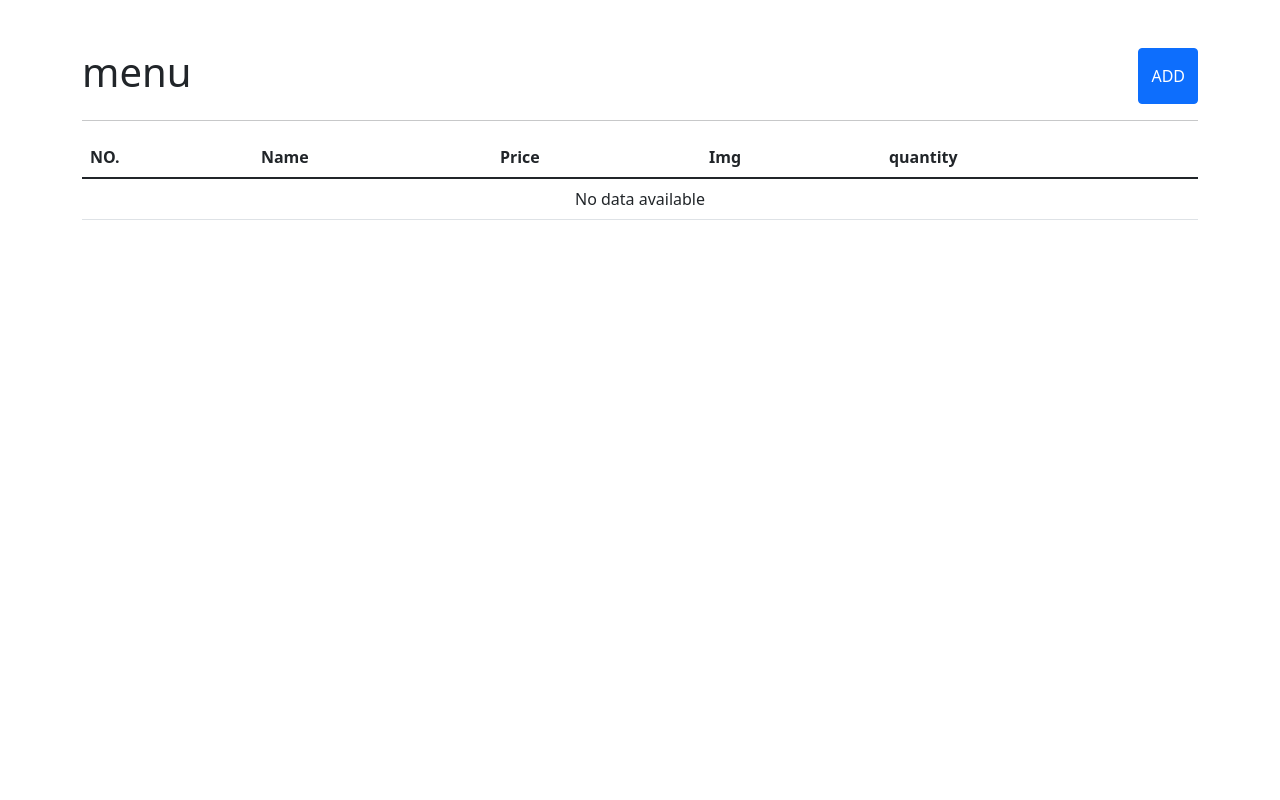
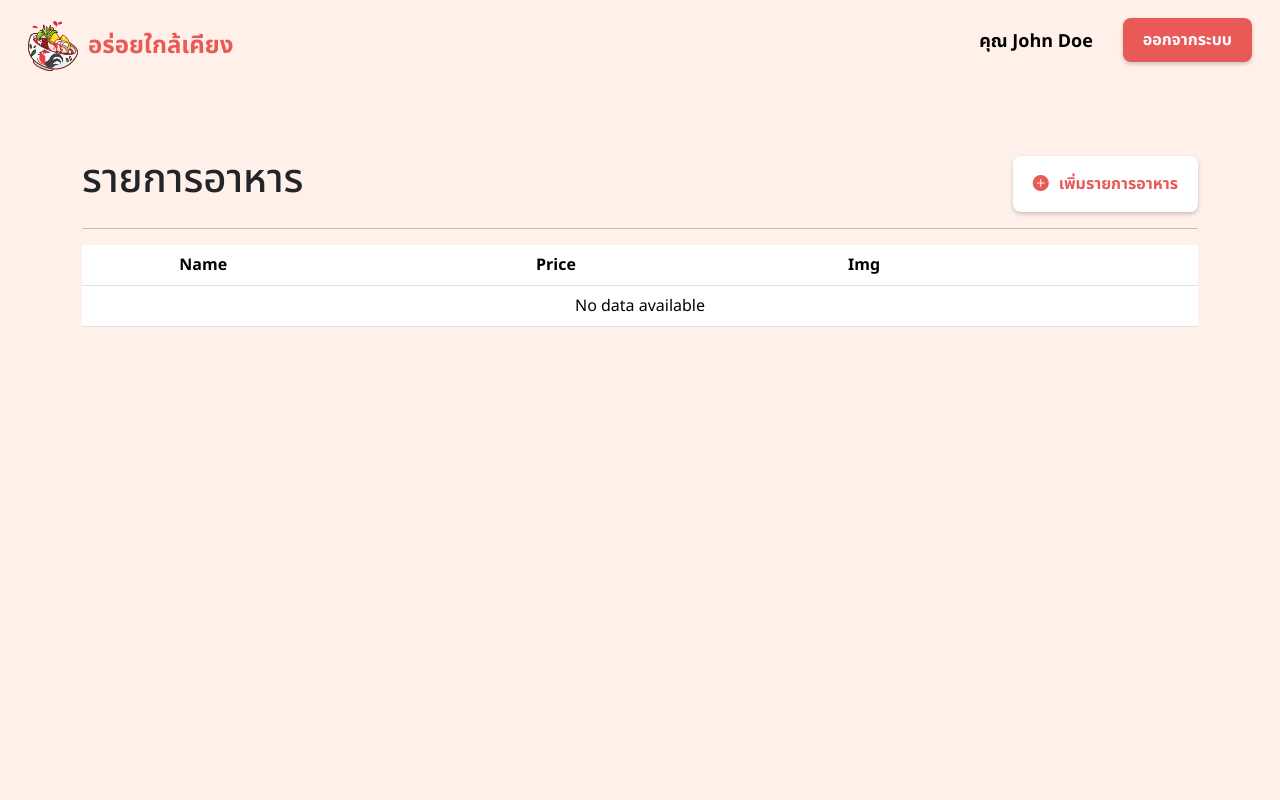
Before and after one commit to Phirakan/Food_Restaurant, a PHP site: page /Page/menu.php in a window 1280 px wide. Run offline with PHP 8.4, Linux system fonts and the light colour scheme; data that the repository does not hold is empty.

Commit message:
Refactor

```diff
--- a/Page/menu.php
+++ b/Page/menu.php
@@ -12,33 +12,69 @@
         $_SESSION['success'] = "Data has been deleted succesfully";
         header("refresh:1; url=menu.php");
     }
-
 }
 
 ?>
 
 <!DOCTYPE html>
 <html lang="en">
+
 <head>
     <meta charset="UTF-8">
     <meta name="viewport" content="width=device-width, initial-scale=1.0">
-  <title>menu</title>
+    <title>รายการอาหาร</title>
 
-  <link href="https://cdn.jsdelivr.net/npm/bootstrap@5.1.3/dist/css/bootstrap.min.css" rel="stylesheet" integrity="sha384-1BmE4kWBq78iYhFldvKuhfTAU6auU8tT94WrHftjDbrCEXSU1oBoqyl2QvZ6jIW3" crossorigin="anonymous">
+    <!-- Bootstrap -->
+    <link href="https://cdn.jsdelivr.net/npm/bootstrap@5.3.1/dist/css/bootstrap.min.css" rel="stylesheet" integrity="sha384-4bw+/aepP/YC94hEpVNVgiZdgIC5+VKNBQNGCHeKRQN+PtmoHDEXuppvnDJzQIu9" crossorigin="anonymous" />
+    <!-- CSS -->
+    <link rel="stylesheet" href="../css/index.css" />
+    <link rel="stylesheet" href="../css/menu.css" />
+    <link rel="stylesheet" href="https://cdn.jsdelivr.net/npm/bootstrap-icons@1.10.5/font/bootstrap-icons.css" />
 </head>
+
 <body>
+    <!-- Navbar -->
+    <nav class="navbar navbar-expand-md navbarcustom">
+        <div class="container-fluid">
+            <a class="navbar-brand" href="../index.php">
+                <img src="../assets/logo.png" alt="Logo" width="50" height="50" class="d-inline-block align-text-top" />
+                <span class="textbrand">อร่อยใกล้เคียง</span>
+            </a>
+
+            <!-- Add the hamburger menu button -->
+            <button class="navbar-toggler" type="button" data-bs-toggle="collapse" data-bs-target="#navbarNav" aria-controls="navbarNav" aria-expanded="false" aria-label="Toggle navigation">
+                <span class="navbar-toggler-icon"></span>
+            </button>
+
+            <!-- Menu Right side -->
+            <div class="collapse navbar-collapse justify-content-end" id="navbarNav">
+                <ul class="navbar-nav menunavbar">
+                    <li class="nav-item username-layout">
+                        <p class="text-username">คุณ John Doe</p>
+                    </li>
+                    <li class="nav-item">
+                        <a href="page/order-menu.php" class="btn btn-order-atnav">ออกจากระบบ</a>
+                    </li>
+
+                </ul>
+            </div>
+        </div>
+    </nav>
+
+    <!-- Navbar -->
 
 
+    <div class="container-fluid menu-box">
         <div class="modal fade" id="foodmodal" tabindex="-1" aria-labelledby="exampleModalLabel" aria-hidden="true">
             <div class="modal-dialog">
                 <div class="modal-content">
                     <div class="modal-header">
-            <h5 class="modal-title" id="exampleModalLabel">Add menu</h5>
+                        <h5 class="modal-title" id="exampleModalLabel">เพิ่มรายการอาหาร</h5>
                         <button type="button" class="btn-close" data-bs-dismiss="modal" aria-label="Close"></button>
                     </div>
 
         <div class="modal-body">
-            <form action="../Page/insert.php" method="post" enctype="multipart/form-data">
+            <form action="../service/insert.php" method="post" enctype="multipart/form-data">
                 <div class="mb-3">
                     <label for="foodname" class="col-form-label"> Name:</label>
                     <input type="text" required class="form-control" name="foodname">
@@ -53,15 +89,10 @@
                     <input type="file" required class="form-control" id="imgInput" name="img">
                     <img loading="lazy" width="100%" id="previewImg" alt="">
                 </div>
-                <div class="mb-3">
-                    <label for="img" class="col-form-label">quantity:</label>
-                    <input type="file" required class="form-control" id="imgInput" name="img">
-                    <img loading="lazy" width="100%" id="previewImg" alt="">
-                </div>
 
                             <div class="modal-footer">
-                    <button type="button" class="btn btn-secondary" data-bs-dismiss="modal">Close</button>
-                    <button type="submit" name="submit" class="btn btn-success">Submit</button>
+                                <button type="button" class="btn btn-secondary" data-bs-dismiss="modal">ปิด</button>
+                                <button type="submit" name="submit" class="btn btn-success">ยืนยัน</button>
                             </div>
                         </form>
                     </div>
@@ -74,22 +105,22 @@
         <div class="container mt-5">
             <div class="row">
                 <div class="col-md-6">
-        <h1>menu</h1>
+                    <h1>รายการอาหาร</h1>
                 </div>
                 <div class="col-md-6 d-flex justify-content-end">
-        <button type="button" class="btn btn-primary" data-bs-toggle="modal" data-bs-target="#foodmodal">ADD</button>
+                    <button type="button" class="btn btn-add-menu" data-bs-toggle="modal" data-bs-target="#foodmodal"><i class="bi bi-plus-circle-fill"></i>เพิ่มรายการอาหาร</button>
                 </div>
             </div>
             <hr>
-      <?php if (isset($_SEESION['success']))  {?>
-        <div class="alert alert-success" >
+            <?php if (isset($_SEESION['success'])) { ?>
+                <div class="alert alert-success">
                     <?php
                     echo $_SEESION['success'];
                     unset($_SEESION['success']);
                     ?>
                 <?php } ?>
-        <?php if (isset($_SEESION['error']))  {?>
-        <div class="alert alert-danger" >
+                <?php if (isset($_SEESION['error'])) { ?>
+                    <div class="alert alert-danger">
                         <?php
                         echo $_SEESION['error'];
                         unset($_SEESION['error']);
@@ -100,11 +131,11 @@
         <table class="table">
             <thead>
                 <tr>
-                    <th scope="col">NO.</th>
+                    <th scope="col"></th>
                     <th scope="col">Name</th>
                     <th scope="col">Price</th>
                     <th scope="col">Img</th>
-                    <th scope="col">quantity</th>
+                    <th scope="col"></th>
                 </tr>
             </thead>
             <tbody>
@@ -128,14 +159,14 @@
                             <a href="../Page/edit_menu.php?id=<?php echo $food['ID']; ?>" class="btn btn-warning">Edit</a>
                             <a onclick="return confirm('Are you sure you want to delete?');" href="?delete=<?php echo $food['ID']; ?>" class="btn btn-danger">Delete</a>
                         </td>
-                        <td><?php echo $food['quantity']; ?></td>
                     </tr>
                 <?php }  } ?>
             </tbody>
             </table>
 </div>
 
-<script src="https://cdn.jsdelivr.net/npm/bootstrap@5.1.3/dist/js/bootstrap.bundle.min.js" integrity="sha384-ka7Sk0Gln4gmtz2MlQnikT1wXgYsOg+OMhuP+IlRH9sENBO0LRn5q+8nbTov4+1p" crossorigin="anonymous"></script>
+                <script src="https://cdn.jsdelivr.net/npm/@popperjs/core@2.11.8/dist/umd/popper.min.js" integrity="sha384-I7E8VVD/ismYTF4hNIPjVp/Zjvgyol6VFvRkX/vR+Vc4jQkC+hVqc2pM8ODewa9r" crossorigin="anonymous"></script>
+                <script src="https://cdn.jsdelivr.net/npm/bootstrap@5.3.1/dist/js/bootstrap.min.js" integrity="sha384-Rx+T1VzGupg4BHQYs2gCW9It+akI2MM/mndMCy36UVfodzcJcF0GGLxZIzObiEfa" crossorigin="anonymous"></script>
                 <script>
                     let imgInput = document.getElementById('imgInput');
                     let previewImg = document.getElementById('previewImg');
@@ -146,7 +177,7 @@
                             previewImg.src = URL.createObjectURL(file)
                         }
                     }
-
                 </script>
 </body>
+
 </html>
--- a/css/index.css
+++ b/css/index.css
@@ -33,6 +33,16 @@ body {
     gap: 10px;
 }
 
+.username-layout{
+    display: flex;
+    flex-direction: row;
+    justify-content: center;
+    align-items: center;
+    padding: 10px 20px;
+    font-size: 16px;
+    font-weight: bold;
+}
+
 
 /* Text */
 .textbrand{
@@ -42,6 +52,17 @@ body {
     justify-content: center;
     align-items: center;
 }
+
+/* Text */
+.text-username {
+    font-size: 18px;
+    font-weight: bold;
+    color: #000000;
+    margin-bottom: 10px;
+    justify-content: center;
+    align-items: center;
+    /* margin-top: 10px; */
+  }
 
 /* Content Box*/
 .content-box{
--- a/css/menu.css
+++ b/css/menu.css
@@ -1,130 +1,102 @@
-body {
-    margin: 0;
-    padding: 0;
-    font-family: Arial, sans-serif;
-    background-color:  rgba(253, 181, 181, 0.747);
+.menu-box {
+  width: 100%;
+  min-height: fit-content;
+  display: flex;
+  flex-direction: column;
+  /* background-color: #FFFFFF; */
+  border-radius: 8px;
+  /* box-shadow: 0px 1px 2px rgba(0, 0, 0, 0.2); */
+  justify-content: space-between;
+  /* Responsive Mobile */
+  @media (max-width: 768px) {
+    padding: 10px;
+    width: fit-content;
+  }
 }
 
-  .restaurant-details {
-    display: flex;
-    justify-content: space-between;
-    align-items: center;
-    padding: 20px;
-    margin-top: 10px;
-    background-color: #ffffffc7;
-    box-shadow: 0 0 10px rgba(0, 0, 0, 0.1);
-    border-radius: 10%;
+.action-btn-layout{
+  gap: 10px;
 }
 
-  .left-section {
-    flex: 1;
-    padding-right: 20px;
+
+/* Button */
+.btn-add-menu {
+  background-color: #ffffff;
+  color: #e95a57;
+  border: none;
+  border-radius: 8px;
+  padding: 10px 20px;
+  font-size: 16px;
+  font-weight: bold;
+  cursor: pointer;
+  transition: background-color 0.3s, box-shadow 0.3s, transform 0.3s, color 0.3s;
+  box-shadow: 0px 2px 4px rgba(0, 0, 0, 0.2);
+  align-items: center;
+  justify-content: center;
+  display: flex;
+  gap: 10px;
 }
 
-  .left-section img {
-    max-width: 100%;
+.btn-add-menu:hover {
+  background-color: #e95a57;
+  color: #ffffff;
+  box-shadow: 0px 4px 6px rgba(0, 0, 0, 0.2);
 }
 
-  .center-section {
-    flex: 2;
+/* Button Edit not use same design*/
+.btn-edit {
+  background-color: #FDCC63;
+  color: black;
+  border: none;
+  border-radius: 8px;
+  padding: 10px 20px;
+  font-size: 16px;
+  font-weight: bold;
+  cursor: pointer;
+  transition: background-color 0.3s, box-shadow 0.3s, transform 0.3s, color 0.3s;
+  box-shadow: 0px 2px 4px rgba(0, 0, 0, 0.2);
+  align-items: center;
+  justify-content: center;
+  gap: 10px;
+  width: fit-content;
 }
 
-  .center-section h1 {
-    margin-top: 0;
+.btn-edit:hover {
+  background-color: #FDCC63;
+  color: black;
+  box-shadow: 0px 4px 6px rgba(0, 0, 0, 0.2);
 }
 
-  .detail {
-    margin-bottom: 15px;
+.btn-delete{
+  background-color: #E95A57;
+  color: #FFFFFF;
+  border: none;
+  border-radius: 8px;
+  padding: 10px 20px;
+  font-size: 16px;
+  font-weight: bold;
+  cursor: pointer;
+  transition: background-color 0.3s, box-shadow 0.3s, transform 0.3s, color 0.3s;
+  box-shadow: 0px 2px 4px rgba(0, 0, 0, 0.2);
+  align-items: center;
+  justify-content: center;
+  gap: 10px;
+  width: fit-content;
 }
 
-  .right-section {
-    flex: 1;
-    text-align: right;
+.btn-delete:hover {
+  background-color: #D44442;
+  color: #FFFFFF;
+  box-shadow: 0px 4px 6px rgba(0, 0, 0, 0.2);
 }
 
-  .add-button {
-    padding: 10px 20px;
-    background-color: #007bff;
-    color: #fff;
-    border: none;
-    border-radius: 5px;
-    cursor: pointer;
-  }
-
-  .add-button:hover {
-    background-color: #0056b3;
-  }
-  .food-list {
-    display: flex;
-    flex-direction: column;
-    align-items: center;
-    padding: 20px;
-  }
-
-  .food-item {
-    display: flex;
-    justify-content: space-between;
-    align-items: center;
-    width: 80%;
-    padding: 10px;
-    background-color: #ff0000;
-    box-shadow: 0 0 10px rgba(0, 0, 0, 0.1);
-    margin-bottom: 10px;
-
-  }
-
-  .food-item h2 {
-    margin: 0;
-  }
-
-  .delete-button,
-  .confirm-button {
-    padding: 8px 15px;
-    border: none;
-    border-radius: 5px;
-    cursor: pointer;
-  }
-
-  .delete-button {
-    background-color: #ffffff;
-    color: #000000;
-  }
-
-  .confirm-button {
-    background-color: #007bff;
-    color: #000000;
-    font-weight: bold;
-    font-size: 13.3px; /* ปรับขนาดตามความต้องการ */
-  }
-
-  .confirm-button:hover {
-    background-color: #0056b3;
-  }
-  .quantity {
-    display: flex;
-    align-items: center;
-    margin-top: 10px;
-  }
-
-  .plus-button,
-  .minus-button {
-    font-size: 16px;
-    padding: 5px 10px;
-    border: none;
-    background-color: #007bff;
-    color: white;
-    cursor: pointer;
+/* Table */
+.table {
   border-radius: 8px;
 }
 
-  .p {
-    margin: 0 10px;
-    padding: 10px;
+.table-header {
+  background-color: #f2f2f2;
+  border-radius: 8px;
+  text-align: center;
 }
-
-
-  @media (max-width: 768px) {
-    .login-box {
-      width: 80%;
-    }
-  }
--- a/index.php
+++ b/index.php
@@ -46,7 +46,7 @@
                 <a href="/Page/order-menu.php" class="btn btn-order-atnav">สั่งอาหาร</a>
               </li>
               <li class="nav-item">
-                <a href="page/authentication/" class="btn btn-store-atnav">ร้านค้า</a>
+                <a href="Page/edit_menu.php" class="btn btn-store-atnav">ร้านค้า</a>
               </li>
             </ul>
           </div>
```
Also changed, not shown: Page/edit_menu.php (+4 -3 lines), upload/1841242839.png (added), 1 other file. Lines whose indentation alone changed are shown as unchanged.
